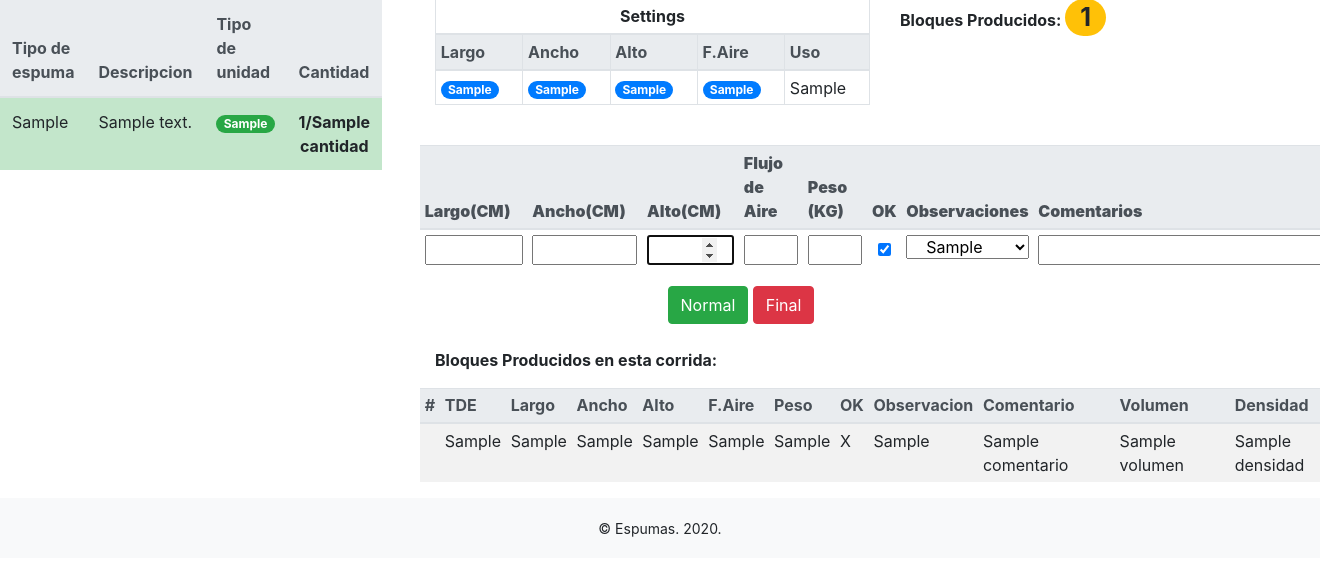
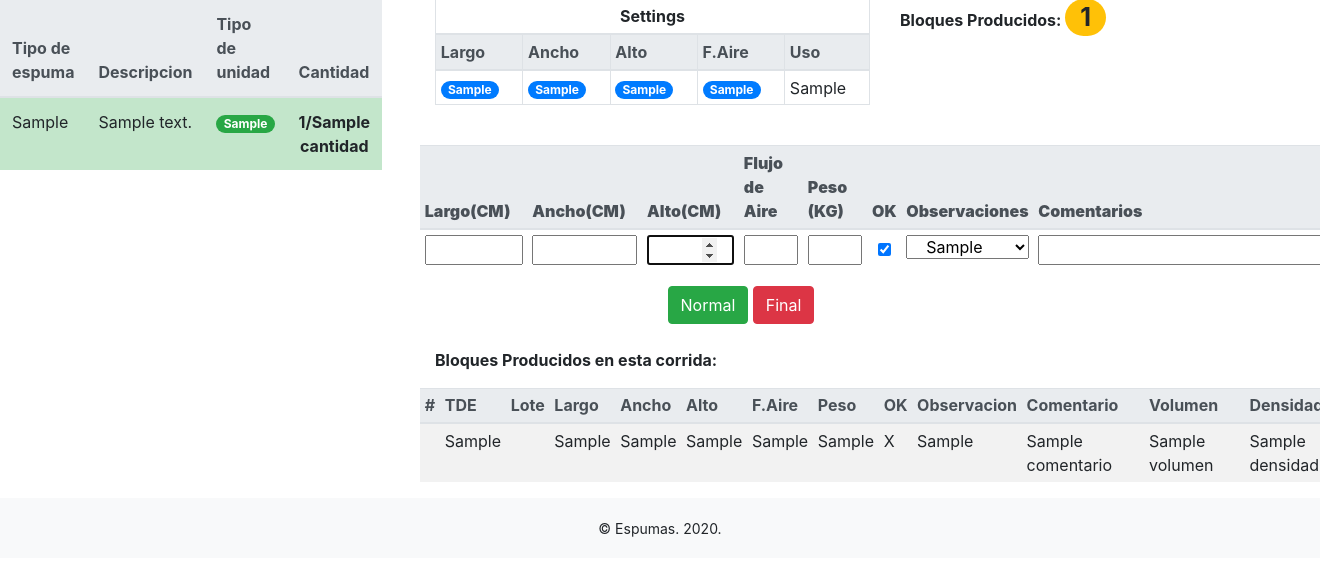
Before and after one commit to Alvarogarcia91/karmaprodv6, a Django app: template corrida/templates/ordenes/produccion.html in a window 1320 px wide; the page is wider, and only the part inside the window is pictured. Shown: the part 172-748 px from the top of that part. Run offline with Django 3.2, Linux system fonts and the light colour scheme; the template is opened without the code that fills it: most values are stand-ins (such as "Sample title", 1, 10 or a date in 2020); some libraries are stand-ins or nearby versions.

Commit message:
Added lote on produccion visor

```diff
--- a/corrida/templates/ordenes/produccion.html
+++ b/corrida/templates/ordenes/produccion.html
@@ -255,6 +255,7 @@
                             <tr class="table-primary">
                             <th> # </th>
                             <th> TDE </th>
+                            <th> Lote </th>
                             <th> Largo </th>
                             <th> Ancho </th>
                             <th> Alto </th>
@@ -276,6 +277,7 @@
                             <tr >
                                 <td>{{bloque.no_de_bloque}}  </td>
                                 <td>{{bloque.elemento_corrida.bloqueMedidas.tipo_de_espuma}}  </td>
+                                <td>{{bloque.elemento_corrida.lote.no_de_lote}}  </td>
                                 <td> <span class="{{bloque.largo_caliente_class}}"> {{bloque.largo_caliente}} </span>  </td>
                                 <td> <span class="{{bloque.ancho_caliente_class}}"> {{bloque.ancho_caliente}} </span> </td>
                                 <td> <span class="{{bloque.alto_caliente_class}}"> {{bloque.alto_caliente}} </span>    </td>
```
